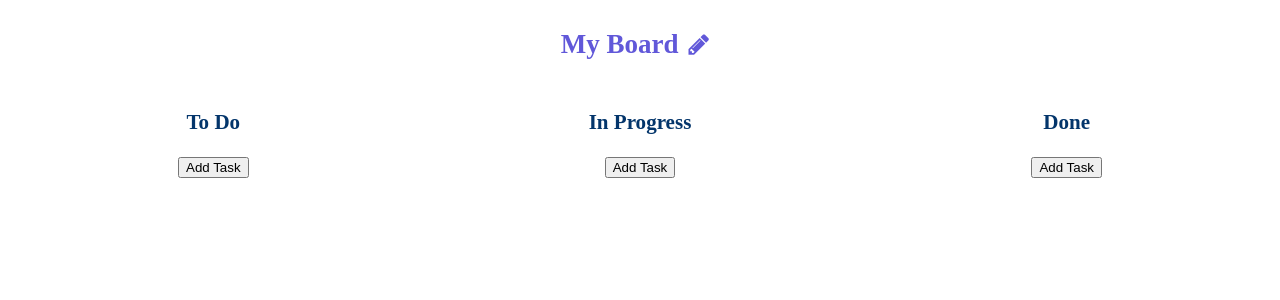
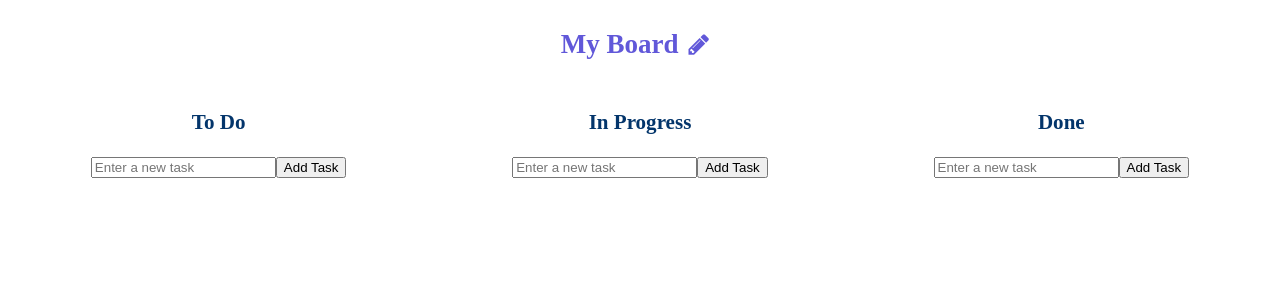
Before and after one commit to phiquangdat/kanban-board, a React (Vite) app: page / in a window 1280 px wide. Shown: the top 300 px of the page. Built offline with nearby package versions, Linux system fonts and the light colour scheme.

Commit message:
update board component

```diff
--- a/src/App.css
+++ b/src/App.css
@@ -3,9 +3,11 @@ body {
   color: rgb(97, 88, 217);
   font-size: large;
 }
+
 ul {
   list-style-type: none;
 }
+
 #boardTitleContainer {
   display: block;
   text-align: center;
--- a/src/components/Board.jsx
+++ b/src/components/Board.jsx
@@ -1,17 +1,36 @@
-import List from "./List";
 import Card from "./Card";
 import { useState } from "react";
+
 export default function Board({ listName }) {
-  const [item, setItem] = useState("");
+  const [items, setItems] = useState([]); // State for tasks
+  const [newTask, setNewTask] = useState(""); // State for the input field
 
-  function handleClick(e) {}
+  function handleInputChange(e) {
+    setNewTask(e.target.value);
+  }
+
+  function handleAddTask() {
+    if (newTask.trim() !== "") {
+      setItems([...items, newTask]); // Add the new task to the items array
+      setNewTask(""); // Clear the input field
+    }
+  }
+
   return (
     <div className="list">
       <h3>{listName}</h3>
       <ul>
-        <Card>{item}</Card>
-        <button onClick={handleClick}>Add Task</button>
+        {items.map((item, index) => (
+          <Card key={index}>{item}</Card> // Render each task inside a <Card />
+        ))}
       </ul>
+      <input
+        type="text"
+        value={newTask}
+        onChange={handleInputChange}
+        placeholder="Enter a new task"
+      />
+      <button onClick={handleAddTask}>Add Task</button>
     </div>
   );
 }
```
